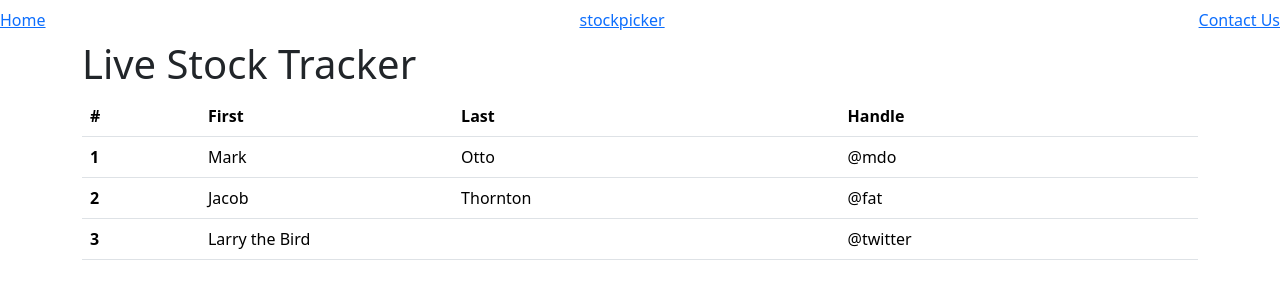
After one commit to VatsalShah5/Cloud-Trade, a Django app: template templates/stocktracker.html in a window 1280 px wide. The commit adds this page. Shown: the top 300 px of the page. Run offline with Django 4.2, Linux system fonts and the light colour scheme; the template is opened without the code that fills it, so the values that code supplies are empty.

Commit message:
new update

```diff
--- a/cloudtrade/urls.py
+++ b/cloudtrade/urls.py
@@ -8,5 +8,7 @@ urlpatterns = [
     path('signin/', views.signin, name='signin'),
     path('logout/', views.logout, name='logout'),
     path('home/', views.home, name='home'),
-    path('contact_us/', views.contact_us, name='contact_us')
+    path('contact_us/', views.contact_us, name='contact_us'),
+    path('stockpicker/', views.stockpicker, name='stockpicker'),
+    path('stocktracker/', views.stocktracker, name='stocktracker'),
 ]
--- a/templates/contact_us.html
+++ b/templates/contact_us.html
@@ -12,7 +12,7 @@
         <section class="contact">
           <div class="content">
               <h1>Contact Us</h1>
-              <p>Lorem ipsum dolor sit amet, consectetur adipisicing elit. Asperiores blanditiis aspernatur consectetur? Porro qui vero explicabo eligendi repudiandae, delectus libero praesentium dolore optio possimus fugiat reprehenderit, a tempore ratione. Eaque!</p>
+              <p>We are at your Service</p>
           </div>
           <div class="container">
             <div class="contactInfo">
--- a/templates/home.html
+++ b/templates/home.html
@@ -7,9 +7,8 @@
 
 <div class="navbar">
   <a class="active" href="#"><i class="fa fa-fw fa-home"></i> Home</a>
-  <a href="#"><i class="fa fa-fw fa-search"></i> Search</a>
+  <a href="{%url 'stockpicker'%}"><i class="fa fa-fw fa-search"></i> stockpicker</a>
   <a href="{% url 'contact_us' %}"><i class="fa fa-fw fa-envelope"></i> Contact Us</a>
-  <a href="{% url 'signin' %}"><i class="fa fa-fw fa-user"></i> Login</a>
 </div>
 
 </body>
--- /dev/null
+++ b/templates/stocktracker.html
@@ -0,0 +1,47 @@
+{% load static %}
+<!DOCTYPE html>
+<html>
+<meta name="viewport" content="width=device-width, initial-scale=1">
+<link rel="stylesheet" href="{% static 'admin/css/stocktracker.css' %}">
+<link rel="stylesheet" href="	https://cdn.jsdelivr.net/npm/bootstrap@5.3.0-alpha1/dist/css/bootstrap.min.css">
+<body>
+
+<div class="navbar">
+  <a class="active" href="{% url 'home' %}"><i class="fa fa-fw fa-home"></i> Home</a>
+  <a class="active" href="{%url 'stockpicker' %}"><i class="fa fa-fw fa-search"></i> stockpicker</a>
+  <a class="active" href="{% url 'contact_us' %}"><i class="fa fa-fw fa-envelope"></i> Contact Us</a>
+</div>
+<div class="container">
+    <h1>Live Stock Tracker</h1>
+    <table class="table">
+        <thead>
+          <tr>
+            <th scope="col">#</th>
+            <th scope="col">First</th>
+            <th scope="col">Last</th>
+            <th scope="col">Handle</th>
+          </tr>
+        </thead>
+        <tbody>
+          <tr>
+            <th scope="row">1</th>
+            <td>Mark</td>
+            <td>Otto</td>
+            <td>@mdo</td>
+          </tr>
+          <tr>
+            <th scope="row">2</th>
+            <td>Jacob</td>
+            <td>Thornton</td>
+            <td>@fat</td>
+          </tr>
+          <tr>
+            <th scope="row">3</th>
+            <td colspan="2">Larry the Bird</td>
+            <td>@twitter</td>
+          </tr>
+        </tbody>
+      </table>
+</div>
+</body>
+</html>
```
Also changed, not shown: cloudtrade/views.py (+23 -0 lines), templates/stockpicker.html (added, +32 -0 lines), db.sqlite3, templates/signout.html (deleted), 3 other files.
